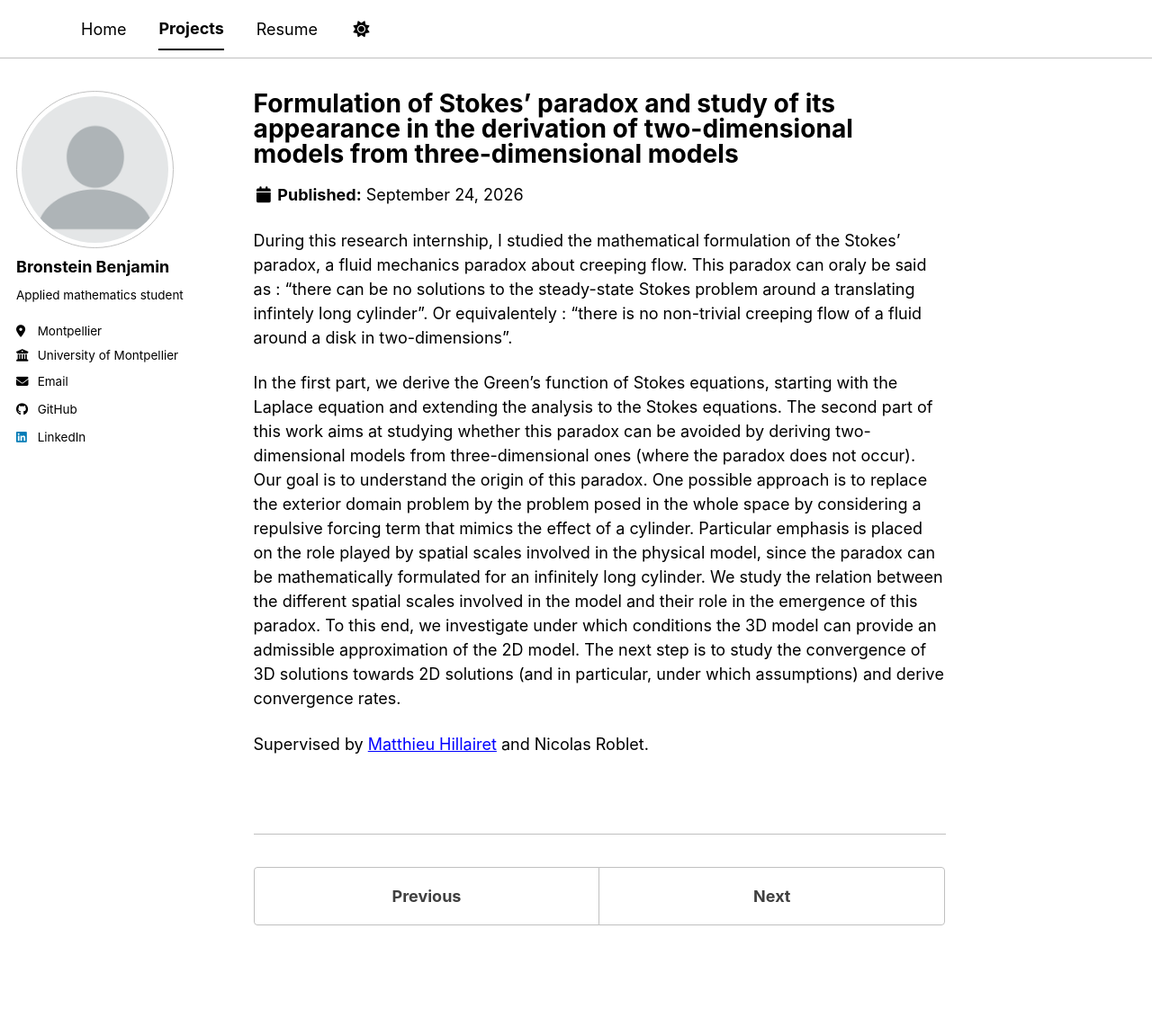
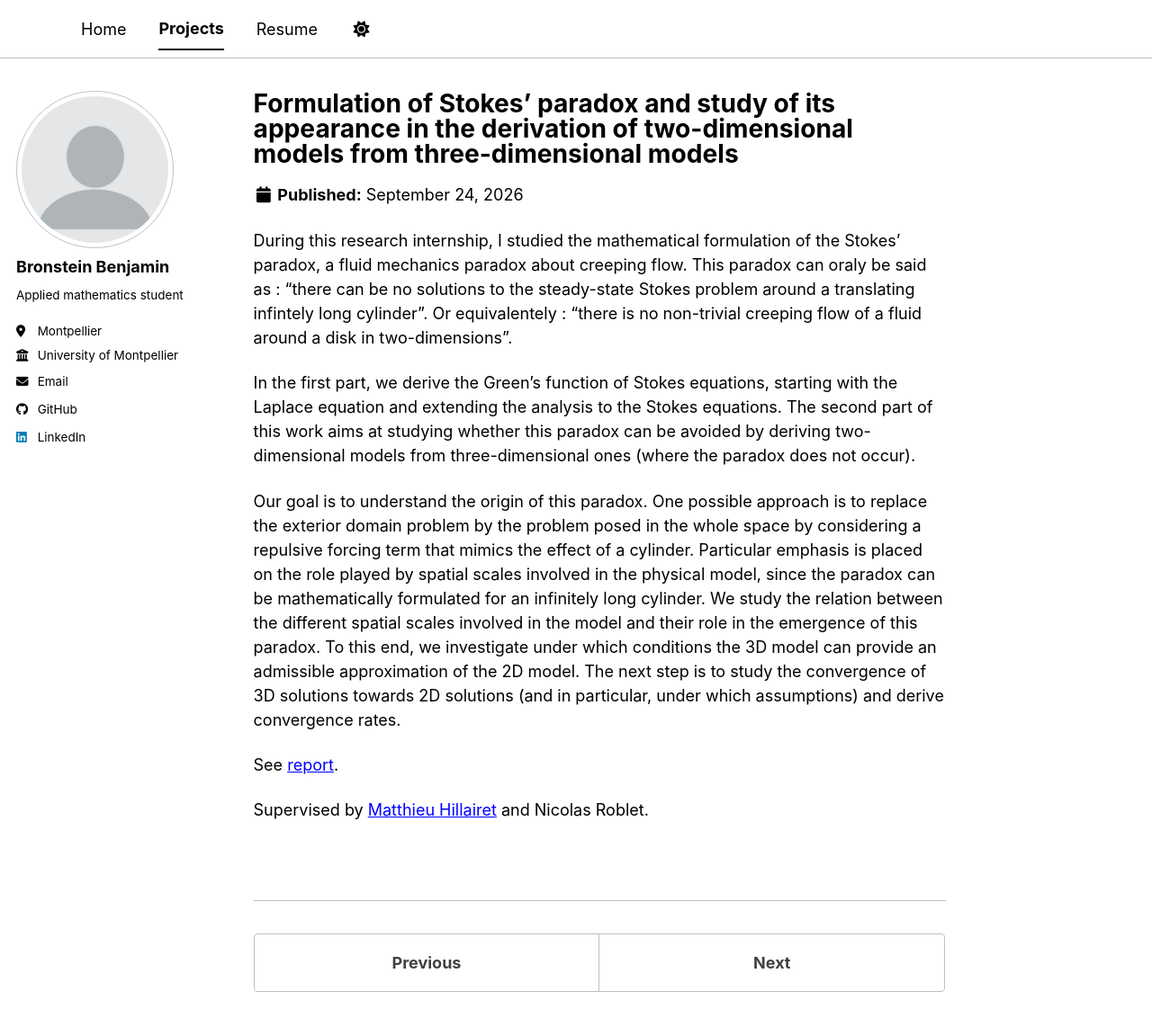
Before and after one commit to HerrBronstein/herrbronstein.github.io, a Jekyll site: the page built from _portfolio/portfolio-2.md, in a window 1280 px wide and 1194 px high. Shown: the top 1142 px of the window at 90% size. Built offline with Jekyll 4.4.1, drawn with Linux system fonts in a browser that asks for light colours; a style sheet for code colours, icons or effects is not loaded.

Commit message:
Update portfolio-2.md

```diff
--- a/_portfolio/portfolio-2.md
+++ b/_portfolio/portfolio-2.md
@@ -6,14 +6,17 @@ share: false
 ---
 
 During this research internship, I studied the mathematical formulation of the Stokes' paradox, a fluid mechanics paradox about creeping flow.
-This paradox can oraly be said as : "there can be no solutions to the steady-state Stokes problem around a translating infintely long cylinder". Or equivalentely :
-"there is no non-trivial creeping flow of a fluid around a disk in two-dimensions".
+This paradox can oraly be said as : "there can be no solutions to the steady-state Stokes problem around a translating infintely long cylinder". Or equivalentely : "there is no non-trivial creeping flow of a fluid around a disk in two-dimensions".
+
 
 In the first part, we derive the Green's function of Stokes equations, starting with the Laplace equation and extending the analysis to the Stokes equations.
 The second part of this work aims at studying whether this paradox can be avoided by deriving two-dimensional models from three-dimensional ones (where the paradox does not occur).
+
 Our goal is to understand the origin of this paradox. One possible approach is to replace the exterior domain problem by the problem posed in the whole space by considering a repulsive forcing term that mimics the effect of a cylinder.
 Particular emphasis is placed on the role played by spatial scales involved in the physical model, since the paradox can be mathematically formulated for an infinitely long cylinder.
 We study the relation between the different spatial scales involved in the model and their role in the emergence of this paradox. To this end, we investigate under which conditions the 3D model can provide an admissible approximation of the 2D model.
 The next step is to study the convergence of 3D solutions towards 2D solutions (and in particular, under which assumptions) and derive convergence rates.
 
+See [report](/file/stokes).
+
 Supervised by [Matthieu Hillairet](https://hillairet.perso.math.cnrs.fr/) and Nicolas Roblet.
```
